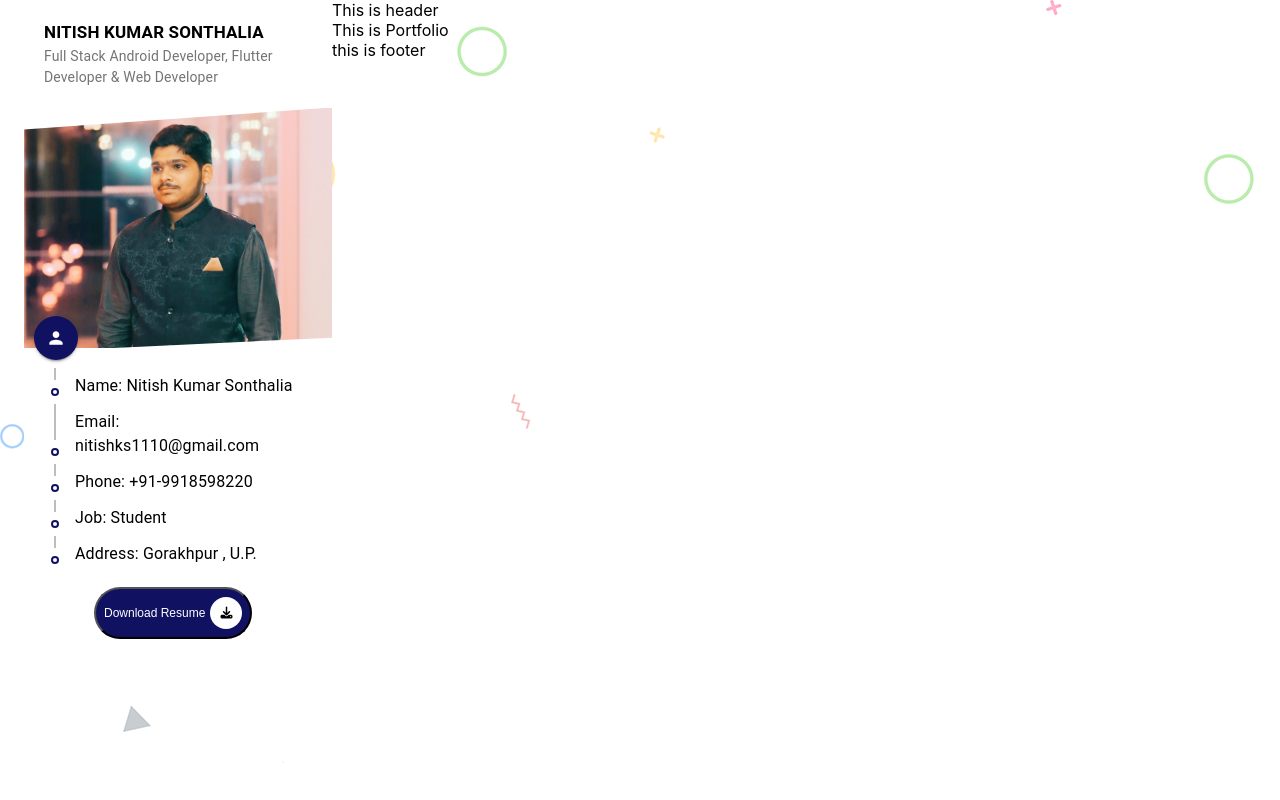
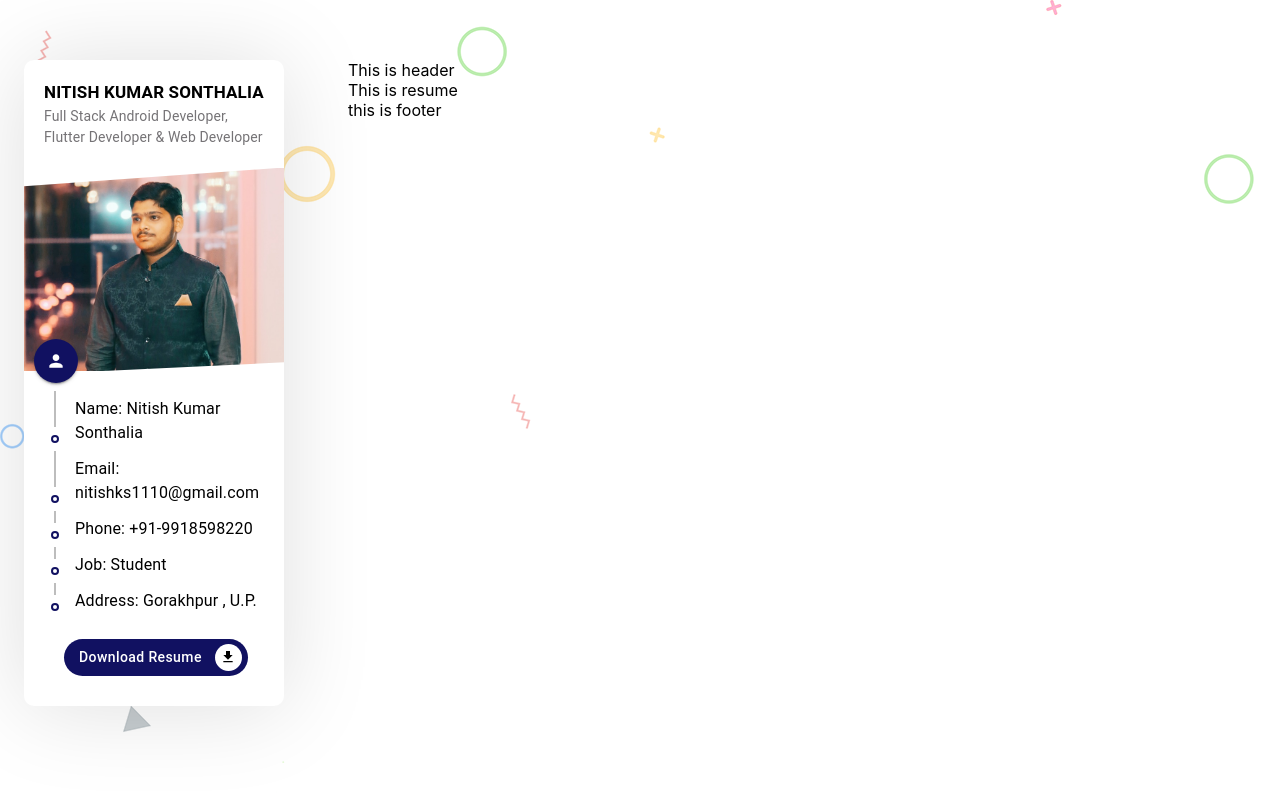
Before and after one commit to nitish-rider/Portfolio, a React (Create React App) app: page / in a window 1280 px wide. Built offline with nearby package versions, Linux system fonts and the light colour scheme.

Commit message:
Profile updated with button and box shadow

```diff
--- a/src/App.css
+++ b/src/App.css
@@ -2,3 +2,16 @@
     --main-color:#111161;
     --outline-color:white;
 }
+.container_shadow{
+    box-shadow: 0px 2px 92px 0px rgba(0,0,0,0.13);
+    -webkit-box-shadow: 0px 2px 92px 0px rgba(0,0,0,0.13);
+    -moz-box-shadow: 0px 2px 92px 0px rgba(0,0,0,0.13);
+}
+.top_60{
+    margin-top: 60px !important;
+}
+@media (max-width:991px){
+    .top_60{
+        margin-top: 30px !important;
+    }
+}
--- a/src/App.js
+++ b/src/App.js
@@ -14,17 +14,23 @@ import './App.css';
 function App() {
   return (
 
-    <Container>
-      <Grid container>
-        <Grid item xs={12} sm={12}  md={4} lg={3}>
+    <Container className={"top_60"}>
+            <Grid container spacing={8}>
+                <Grid item xs={12} sm={12} md={4} lg={3}>
                     <Profile />
                 </Grid>
                 <Grid item xs>
+
+                    <Router>
                     <Header />
-       <Router>
                         <Switch>
-       <Route path="/"><Portfolio /></Route>
-       <Route path="/"> <Resume /></Route>
+                            <Route path="/portfolio">
+                                <Portfolio />
+                            </Route>
+                            <Route path="/">
+                                {" "}
+                                <Resume />
+                            </Route>
                         </Switch>
                     </Router>
                     <Footer />
--- /dev/null
+++ b/src/Components/Button/Button.css
@@ -0,0 +1,39 @@
+.site_btn{
+    background-color: var(--main-color) !important;
+    font-size: 14px !important;
+    font-weight: 500 !important;
+    border: 0 !important;
+    margin-left: 30px !important;
+    border-radius: 50px !important;
+    padding: 1px 10px !important;
+    line-height: 35px !important;
+    min-width: 100px !important;
+    outline: none !important;
+}
+.site_btn .icon_btn_container{
+    color: black !important;
+    background : white !important;
+    border-radius: 50px !important;
+    height: 27px !important;
+    width: 27px !important;
+    line-height:29px !important;
+    text-align: center !important;
+    display: flex !important;
+    align-items: center !important;
+    justify-content: center !important;
+
+}
+
+.site_btn .icon_btn_container > .MuiSvgIcon-root{
+    font-size: 16px !important;
+}
+.site_btn .btn_text{
+    font-size: 14px !important;
+    text-transform: none !important;
+    text-align: center !important;
+    width:100%;
+    color: white !important;
+    margin-right: 5px !important;
+    margin-left: 5px !important;
+
+}
--- /dev/null
+++ b/src/Components/Button/Button.js
@@ -0,0 +1,15 @@
+import React from "react";
+import { Button } from "@material-ui/core";
+
+import './Button.css'
+
+const CustomButton = ({ text, icon ,link}) => {
+    return (
+        <Button
+            className="site_btn"
+            endIcon={icon ? <div className="icon_btn_container">{icon}</div> : null}>
+            <span className="btn_text">{text}</span></Button>
+    );
+};
+
+export default CustomButton;
--- a/src/Components/Profile/Profile.js
+++ b/src/Components/Profile/Profile.js
@@ -10,7 +10,10 @@ import profile from "../../assets/images/profile1.jpg";
 
 import resumeDetails from "../../utils/resumeDetails";
 import PersonIcon from "@material-ui/icons/Person";
-import CloudDownloadOutlinedIcon from '@material-ui/icons/CloudDownloadOutlined';
+import GetAppIcon from '@material-ui/icons/GetApp';
+
+import CustomButton from '../Button/Button'
+
 
 const TimeLineItem = ({ title, text, link }) => (
     <TimelineItem>
@@ -49,10 +52,7 @@ const Profile = () => {
                     <TimeLineItem title="Email" text={resumeDetails.email} />
                     <TimeLineItem title="Phone" text={resumeDetails.phone} />
                     <TimeLineItem title="Job" text={resumeDetails.jobs} />
-                    <TimeLineItem
-                        title="Address"
-                        text={resumeDetails.address}
-                    />
+                    <TimeLineItem title="Address" text={resumeDetails.address} />
                     {/* {Object.keys(resumeDetails.social).map((key) => (
                     <TimeLineItem
                         title={key}
@@ -63,11 +63,18 @@ const Profile = () => {
                 </TimeLine>
                 <br />
 
+                <div className = "button_container">
+                <CustomButton text = {'Download Resume'} icon = {<GetAppIcon />}  link = {""}/>
+                </div>
 
+                {/* <Button
+                    icon={ CloudDownloadOutlinedIcon }
+                    text="Get Resume"
+                ></Button> */}
 
-                <button className="getresumebutton">Download Resume
+                {/* <button className="getresumebutton">Download Resume
                 <i class="fa fa-download download_icon" aria-hidden="true"></i>
-                </button>
+                </button> */}
             </div>
         </div>
     );
```
Lines whose indentation alone changed are shown as unchanged.
